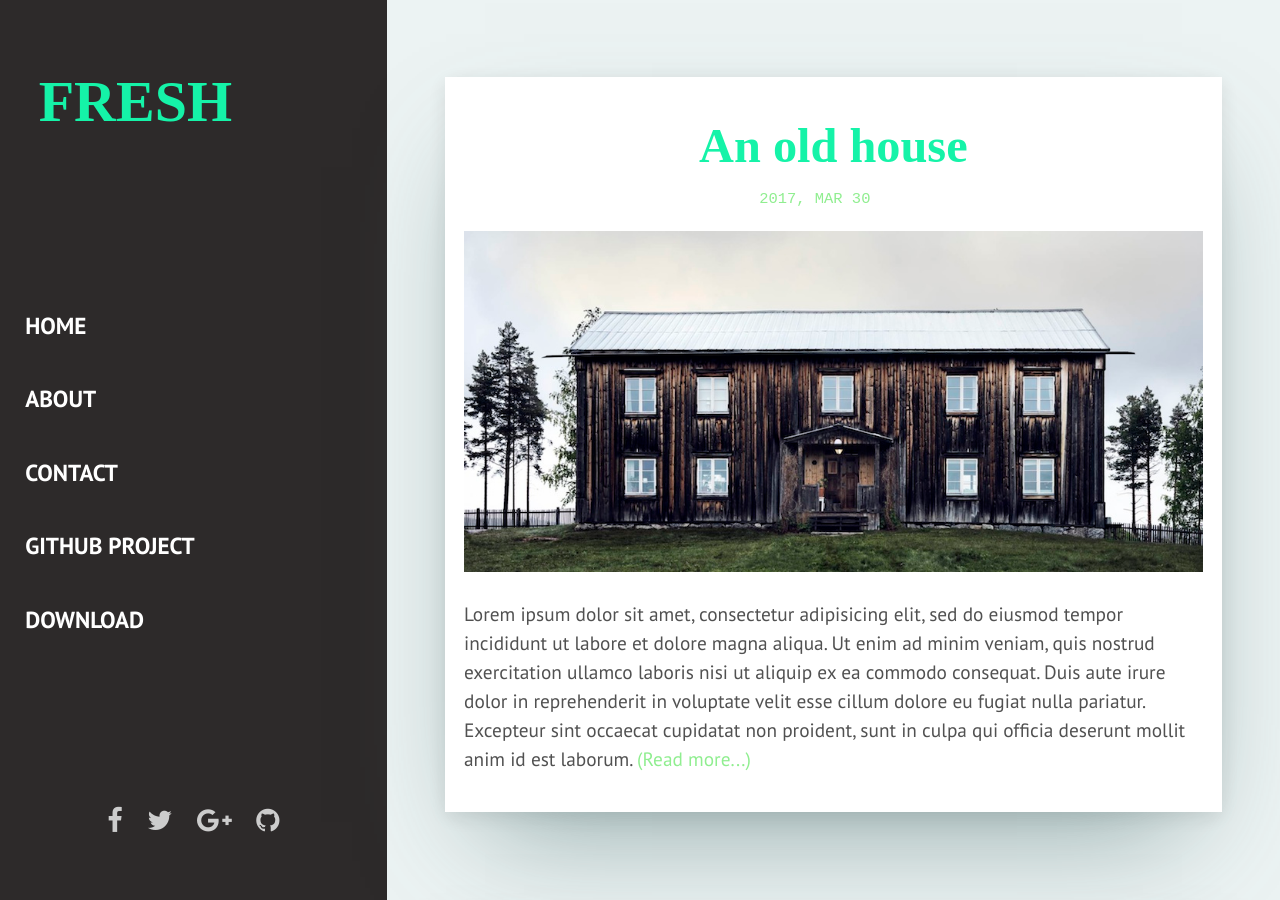
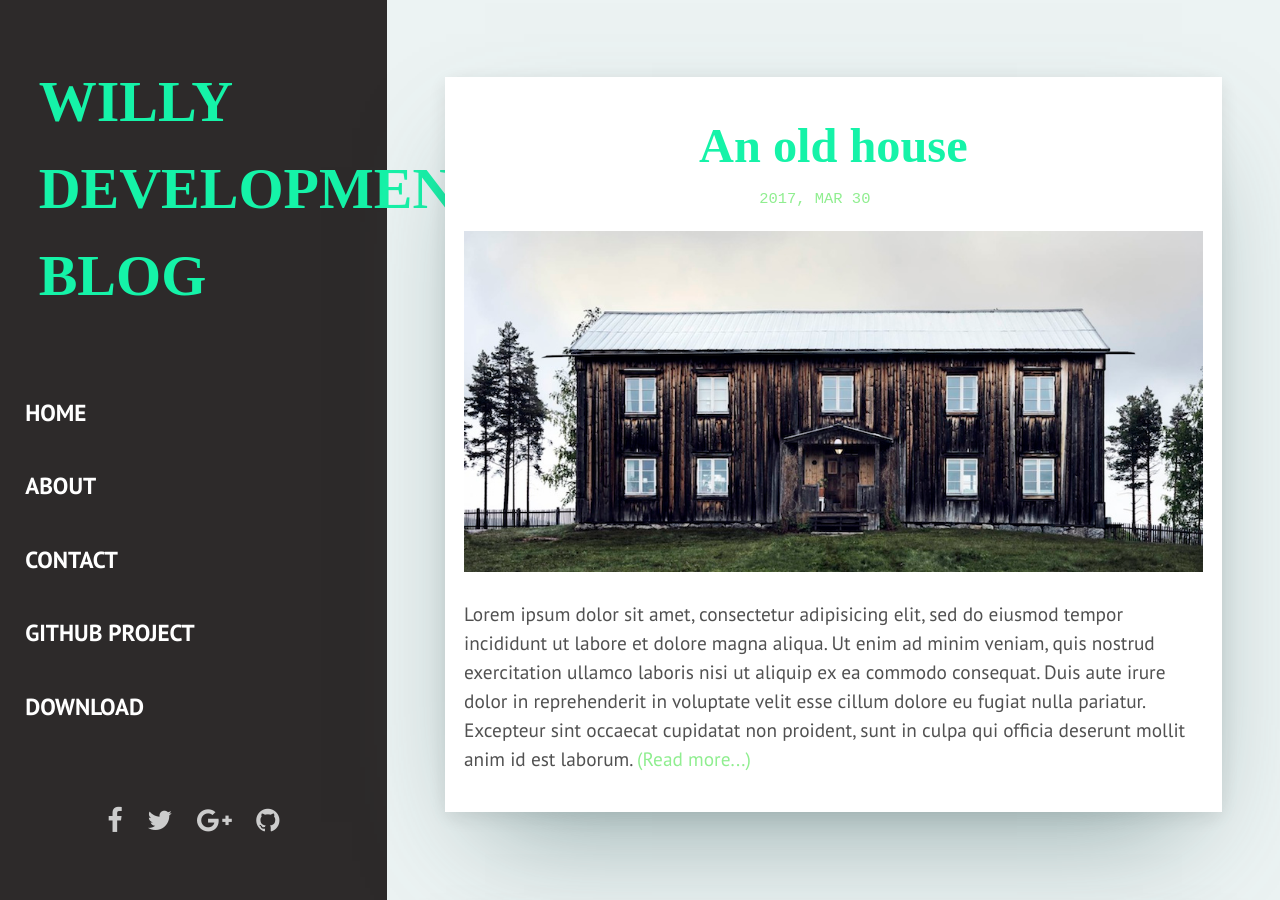
Before and after one commit to baejunhwan/Willy, a Jekyll site: the page built from index.html, in a window 1280 px wide and 900 px high. Built offline with Jekyll 4.4.1, drawn with Linux system fonts in a browser that asks for light colours; some web fonts are replaced; the list of posts is cut into pages by our own code; part of the change alters nothing that is shown.

Commit message:
테마 변경

```diff
--- a/_config.yml
+++ b/_config.yml
@@ -1,13 +1,14 @@
 # Profile information
-name: Fresh
-title: Fresh - Free Jekyll Theme
+name: Willy development blog
+title: Willy development blog
 description: > # this means to ignore newlines until "baseurl:"
-  Write an awesome description for your new site here. You can edit this
-  line in _config.yml. It will appear in your document head meta (for
-  Google search results) and in your feed.xml site description.
+   내가 잠시나마 인간의 속절없는 슬픔과 숨가쁜 환희에 흥미를 잃어버렸던 것은
+   개츠비를 희생물 삼은 것들, 개츠비의 꿈이 지나간 자리에 떠도는
+   더러운 먼지들 때문이었다.
+   - 피츠제럴드, 위대한 개츠피
 permalink: ':title/'
-baseurl: "/fresh" # the subpath of your site, e.g. /blog
-url: "artemsheludko.pw" # the base hostname & protocol for your site, e.g. http://example.com
+baseurl: "/bajunhwan" # the subpath of your site, e.g. /blog
+url: "http://beajunhwan/github.io" # the base hostname & protocol for your site, e.g. http://example.com
 
 # Social
 facebook: #Add your Facebook
```
Also changed, not shown: assets/img/char.jpg (added), assets/img/favicon/char.jpg (added).
